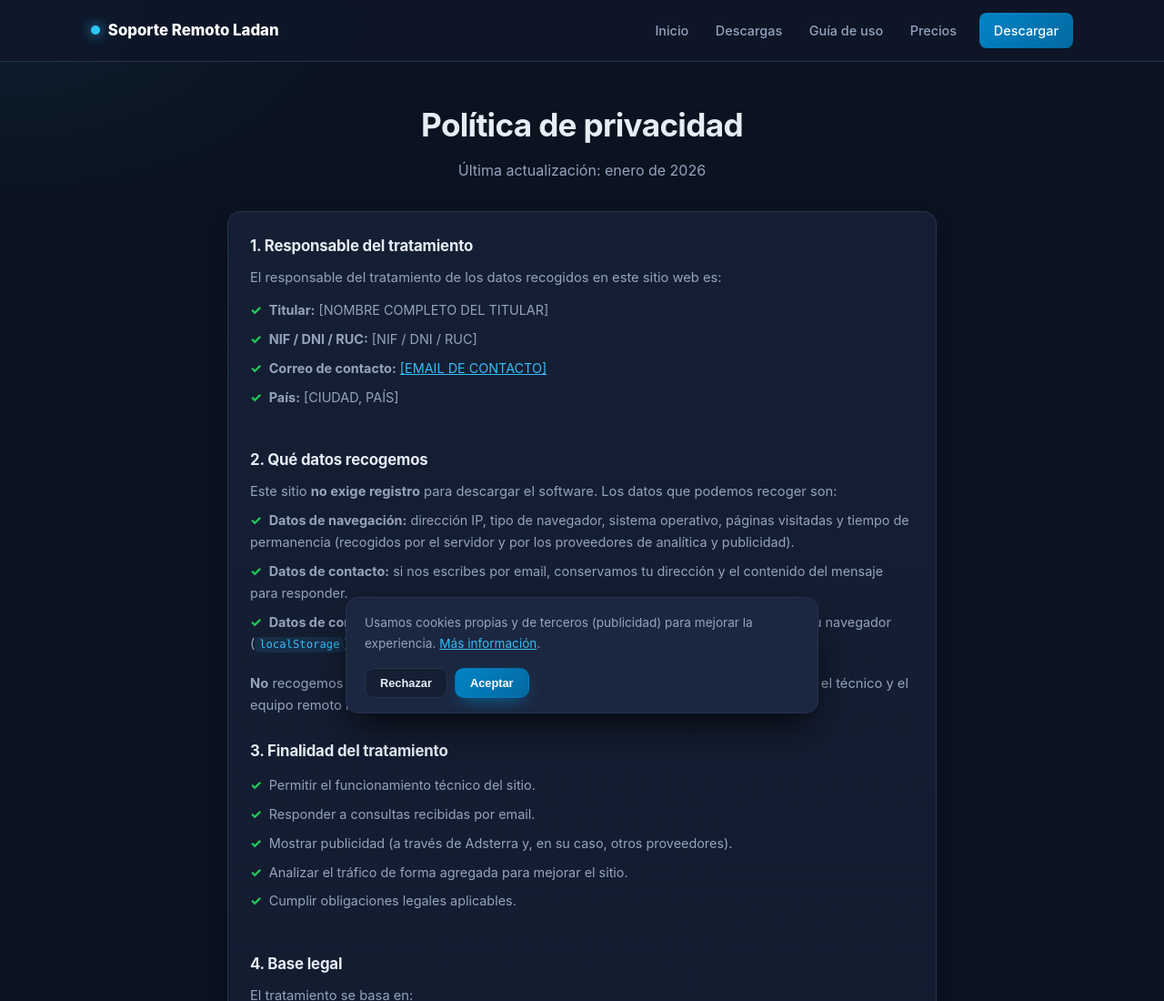
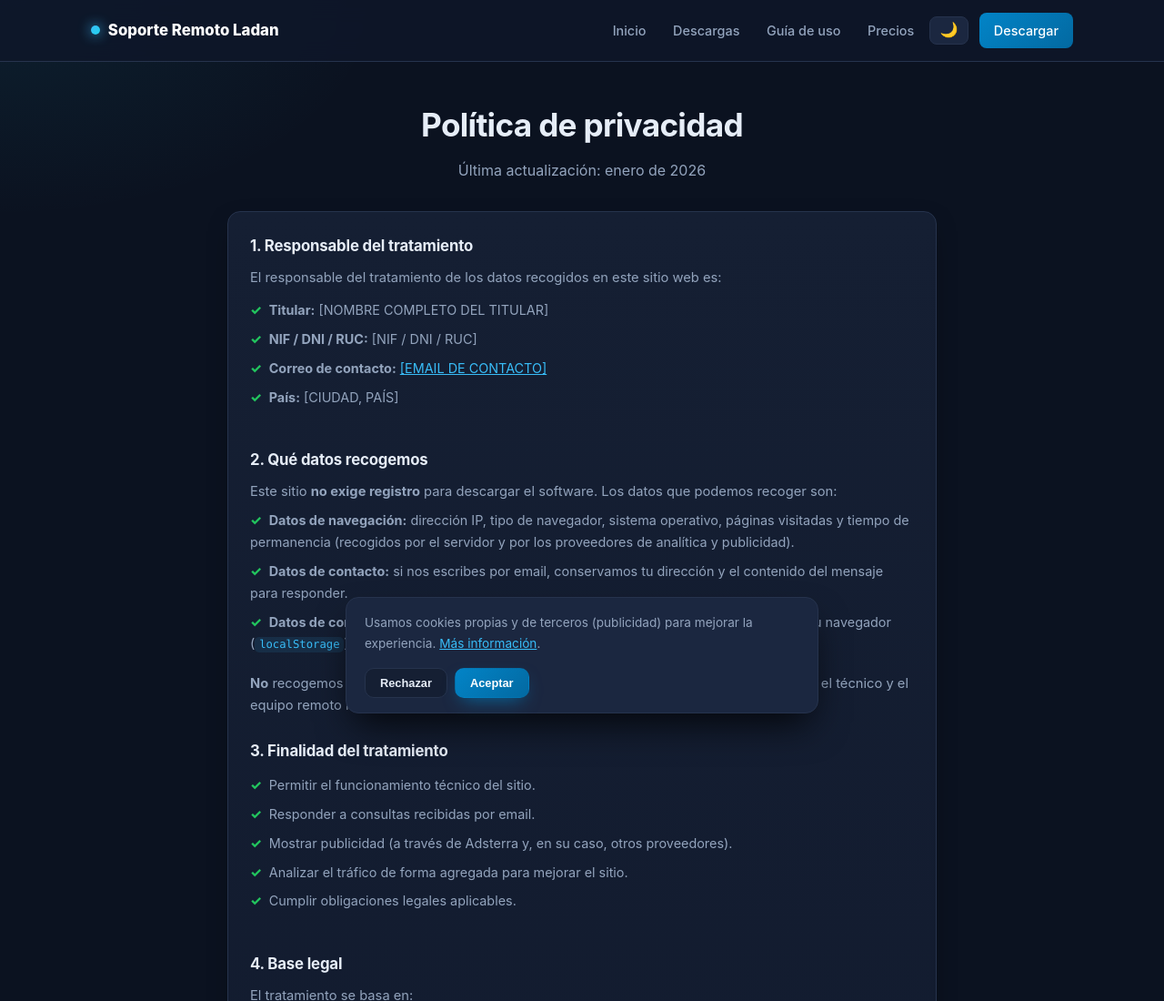
Before and after one commit to adanernestolopezcruz-hash/soporte-remoto-ladan, a plain HTML site: page privacidad.html in a window 1280 px wide. Shown: the top 1100 px of the page at 91% size. Drawn offline with Linux system fonts and the light colour scheme.

Commit message:
Update privacidad.html

```diff
--- a/privacidad.html
+++ b/privacidad.html
@@ -24,6 +24,7 @@
   <a href="descargas.html">Descargas</a>
   <a href="guia.html">Guía de uso</a>
   <a href="precios.html">Precios</a>
+  <button id="themeToggle" class="theme-toggle" aria-label="Cambiar tema">🌙</button>
   <a href="descargas.html" class="btn-nav">Descargar</a>
 </nav>
   </div>
```
Lines whose indentation alone changed are shown as unchanged.
